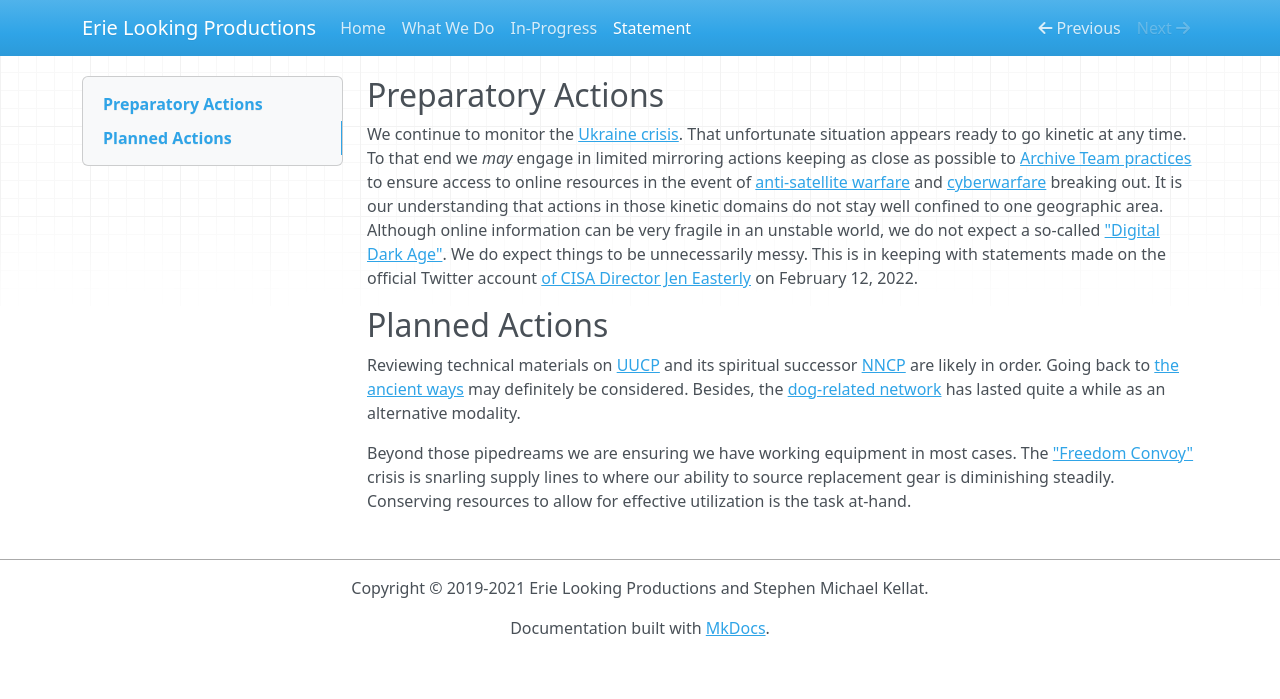
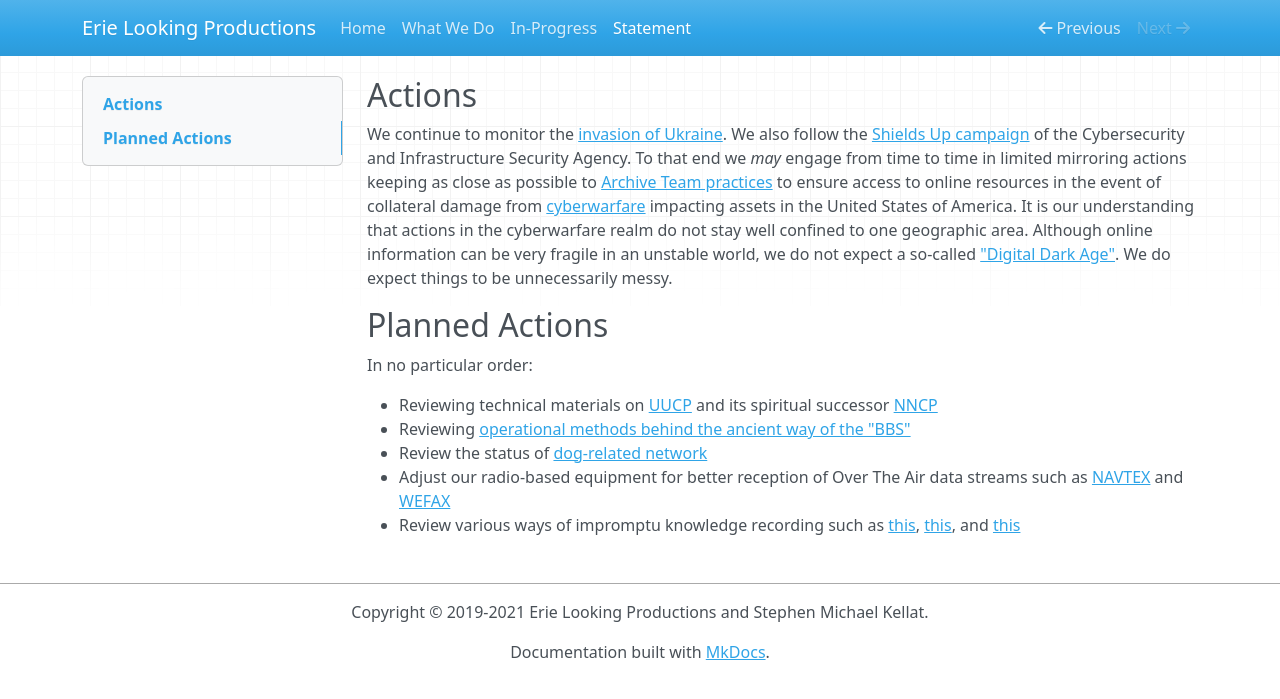
Before and after one commit to skellat/mkdocs-cms, an MkDocs documentation site: the page built from docs/statement.md, in a window 1280 px wide. Shown: the top 699 px of the page. Built offline with MkDocs 1.6.1, drawn with Linux system fonts in a browser that asks for light colours; nearby versions of some CDN libraries.

Commit message:
Updated statement to reflect present operational reality
Signed-off-by: Stephen Michael Kellat <smkellat@yahoo.com>

```diff
--- a/docs/statement.md
+++ b/docs/statement.md
@@ -1,9 +1,13 @@
-## Preparatory Actions
+## Actions
 
-We continue to monitor the [Ukraine crisis](https://simple.wikipedia.org/wiki/2021%E2%80%932022_Russo-Ukrainian_crisis).  That unfortunate situation appears ready to go kinetic at any time.  To that end we *may* engage in limited mirroring actions keeping as close as possible to [Archive Team practices](https://wiki.archiveteam.org/) to ensure access to online resources in the event of [anti-satellite warfare](https://en.wikipedia.org/wiki/Anti-satellite_weapon) and [cyberwarfare](https://en.wikipedia.org/wiki/Cyberwarfare) breaking out.  It is our understanding that actions in those kinetic domains do not stay well confined to one geographic area.  Although online information can be very fragile in an unstable world, we do not expect a so-called ["Digital Dark Age"](https://en.wikipedia.org/wiki/Digital_dark_age).  We do expect things to be unnecessarily messy.  This is in keeping with statements made on the official Twitter account [of CISA Director Jen Easterly](https://twitter.com/CISAJen/status/1492520899886604295) on February 12, 2022.
+We continue to monitor the [invasion of Ukraine](https://simple.wikipedia.org/wiki/2022_Russian_invasion_of_Ukraine).  We also follow the [Shields Up campaign](https://www.cisa.gov/shields-up) of the Cybersecurity and Infrastructure Security Agency.  To that end we *may* engage from time to time in limited mirroring actions keeping as close as possible to [Archive Team practices](https://wiki.archiveteam.org/) to ensure access to online resources in the event of collateral damage from [cyberwarfare](https://en.wikipedia.org/wiki/Cyberwarfare) impacting assets in the United States of America.  It is our understanding that actions in the cyberwarfare realm do not stay well confined to one geographic area.  Although online information can be very fragile in an unstable world, we do not expect a so-called ["Digital Dark Age"](https://en.wikipedia.org/wiki/Digital_dark_age).  We do expect things to be unnecessarily messy.
 
 ## Planned Actions
 
-Reviewing technical materials on [UUCP](https://en.wikipedia.org/wiki/UUCP) and its spiritual successor [NNCP](http://www.nncpgo.org/) are likely in order.  Going back to [the ancient ways](http://www.bbscorner.com/telnetbbs/telnetoverview.htm) may definitely be considered.  Besides, the [dog-related network](http://www.bbscorner.com/bbsnetworks/fidonet.htm) has lasted quite a while as an alternative modality.
+In no particular order:
 
-Beyond those pipedreams we are ensuring we have working equipment in most cases.  The ["Freedom Convoy"](https://simple.wikipedia.org/wiki/Freedom_Convoy_2022) crisis is snarling supply lines to where our ability to source replacement gear is diminishing steadily.  Conserving resources to allow for effective utilization is the task at-hand.
+* Reviewing technical materials on [UUCP](https://en.wikipedia.org/wiki/UUCP) and its spiritual successor [NNCP](http://www.nncpgo.org/)
+* Reviewing [operational methods behind the ancient way of the "BBS"](http://www.bbscorner.com/telnetbbs/telnetoverview.htm)
+* Review the status of [dog-related network](http://www.bbscorner.com/bbsnetworks/fidonet.htm)
+* Adjust our radio-based equipment for better reception of Over The Air data streams such as [NAVTEX](https://en.wikipedia.org/wiki/NAVTEX) and [WEFAX](https://en.wikipedia.org/wiki/Radiofax#Weatherfax)
+* Review various ways of impromptu knowledge recording such as [this](https://en.wikipedia.org/wiki/Magnitizdat), [this](https://en.wikipedia.org/wiki/Samizdat), and [this](https://en.wikipedia.org/wiki/Ribs_(recordings))
```
